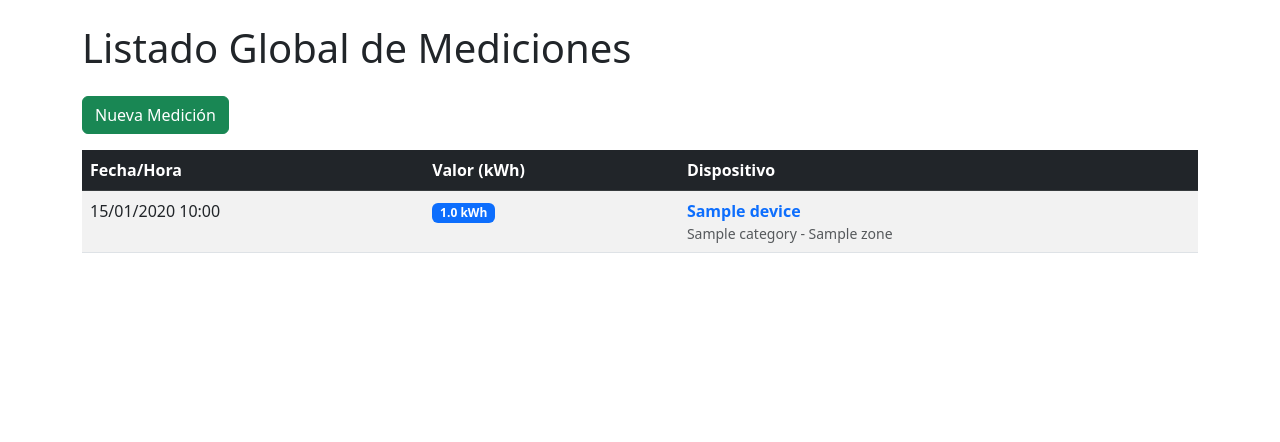
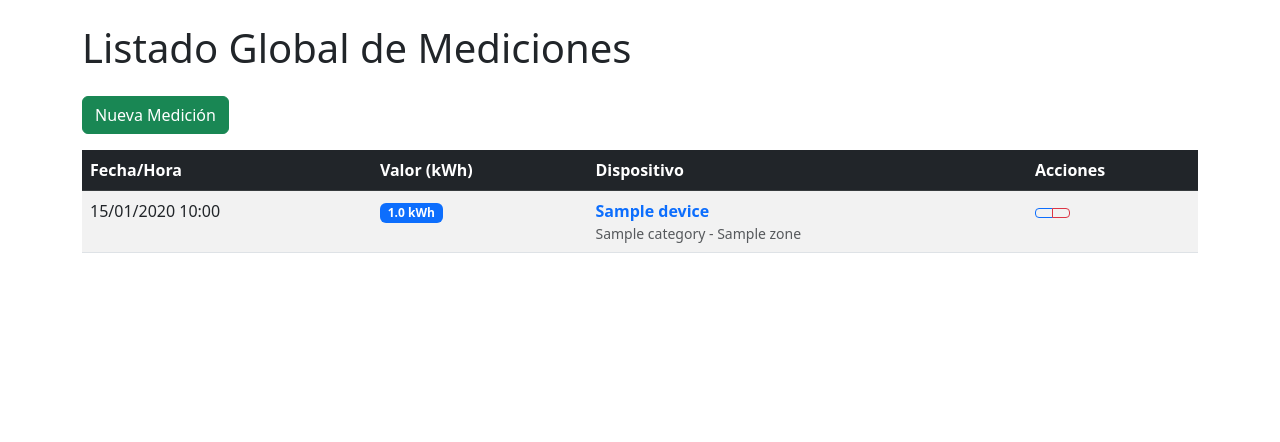
Before and after one commit to SuN-Dev5/Unidad-1-Python-KBROS, a Django app: page /measurements/ in a window 1280 px wide. Shown: the part 56-498 px from the top of the page. Run offline with Django 5.2, Linux system fonts and the light colour scheme; tables that the repository leaves empty hold one stand-in row (values such as "Sample post").

Commit message:
Update measurement_list.html

```diff
--- a/monitoreo/devices/templates/devices/measurement_list.html
+++ b/monitoreo/devices/templates/devices/measurement_list.html
@@ -6,11 +6,10 @@
         <h1 class="mb-4">Listado Global de Mediciones</h1>
 
         <div class="d-flex justify-content-between align-items-center mb-3">
-
-    <a href="{% url 'create_measurement' %}" class="btn btn-success">
-        <i class="fas fa-plus"></i> Nueva Medición
-    </a>
-</div>
+            <a href="{% url 'create_measurement' %}" class="btn btn-success">
+                <i class="fas fa-plus"></i> Nueva Medición
+            </a>
+        </div>
 
         <!-- Tabla responsiva con Bootstrap -->
         <div class="table-responsive">
@@ -20,6 +19,7 @@
                         <th scope="col">Fecha/Hora</th>
                         <th scope="col">Valor (kWh)</th>
                         <th scope="col">Dispositivo</th>
+                        <th scope="col">Acciones</th>
                     </tr>
                 </thead>
                 <tbody>
@@ -38,10 +38,24 @@
                                 {{ measurement.device.category.name }} - {{ measurement.device.zone.name }}
                             </small>
                         </td>
+                        <td>
+                            <div class="btn-group btn-group-sm">
+                                <a href="{% url 'measurement_edit' measurement.pk %}"
+                                   class="btn btn-outline-primary"
+                                   title="Editar medición">
+                                    <i class="fas fa-edit"></i>
+                                </a>
+                                <a href="{% url 'measurement_delete' measurement.pk %}"
+                                   class="btn btn-outline-danger"
+                                   title="Eliminar medición">
+                                    <i class="fas fa-trash"></i>
+                                </a>
+                            </div>
+                        </td>
                     </tr>
                     {% empty %}
                     <tr>
-                        <td colspan="3" class="text-center text-muted fst-italic py-4">
+                        <td colspan="4" class="text-center text-muted fst-italic py-4">
                             <i class="fas fa-info-circle me-2"></i>
                             No hay mediciones registradas.
                         </td>
```
